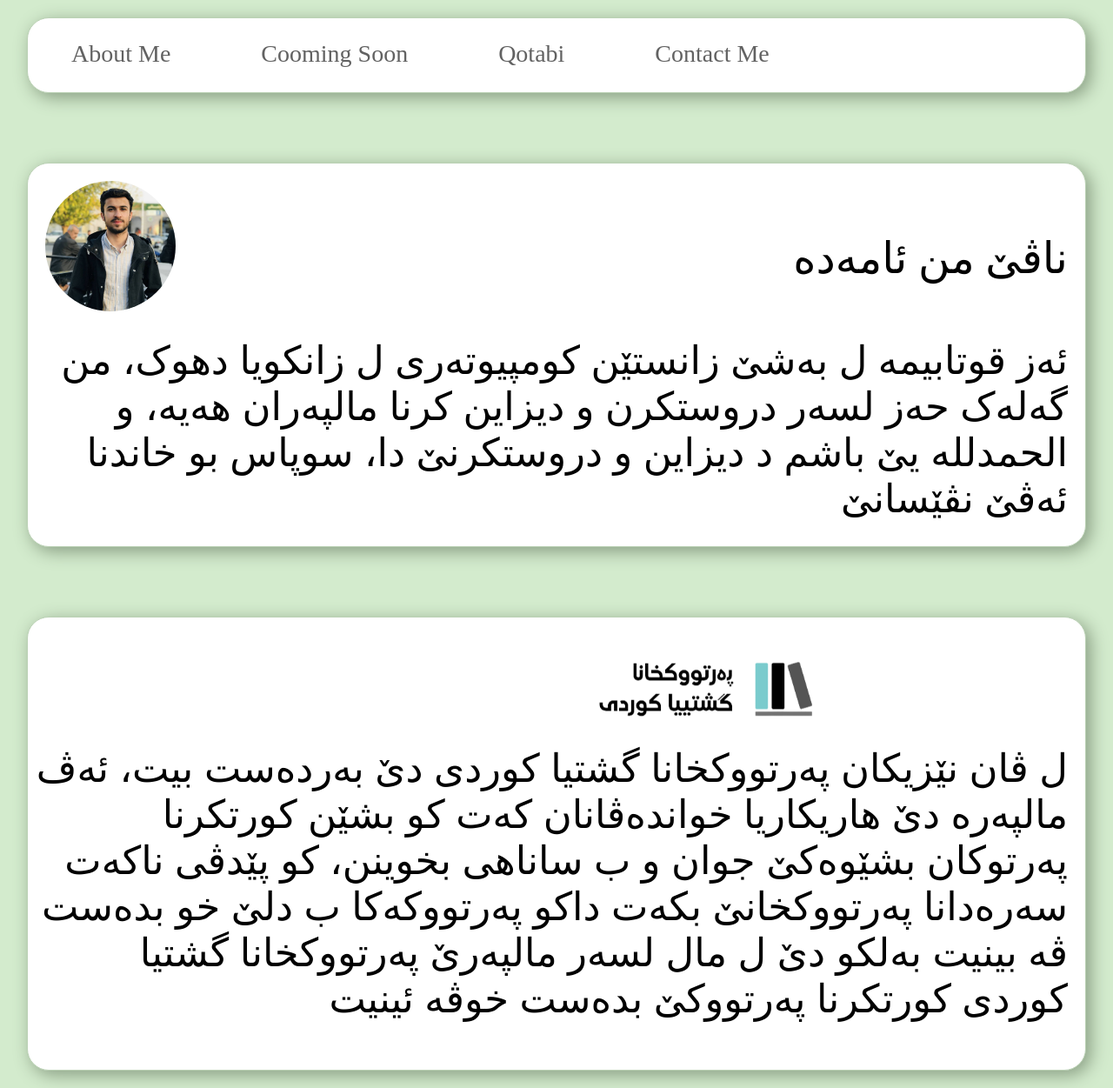
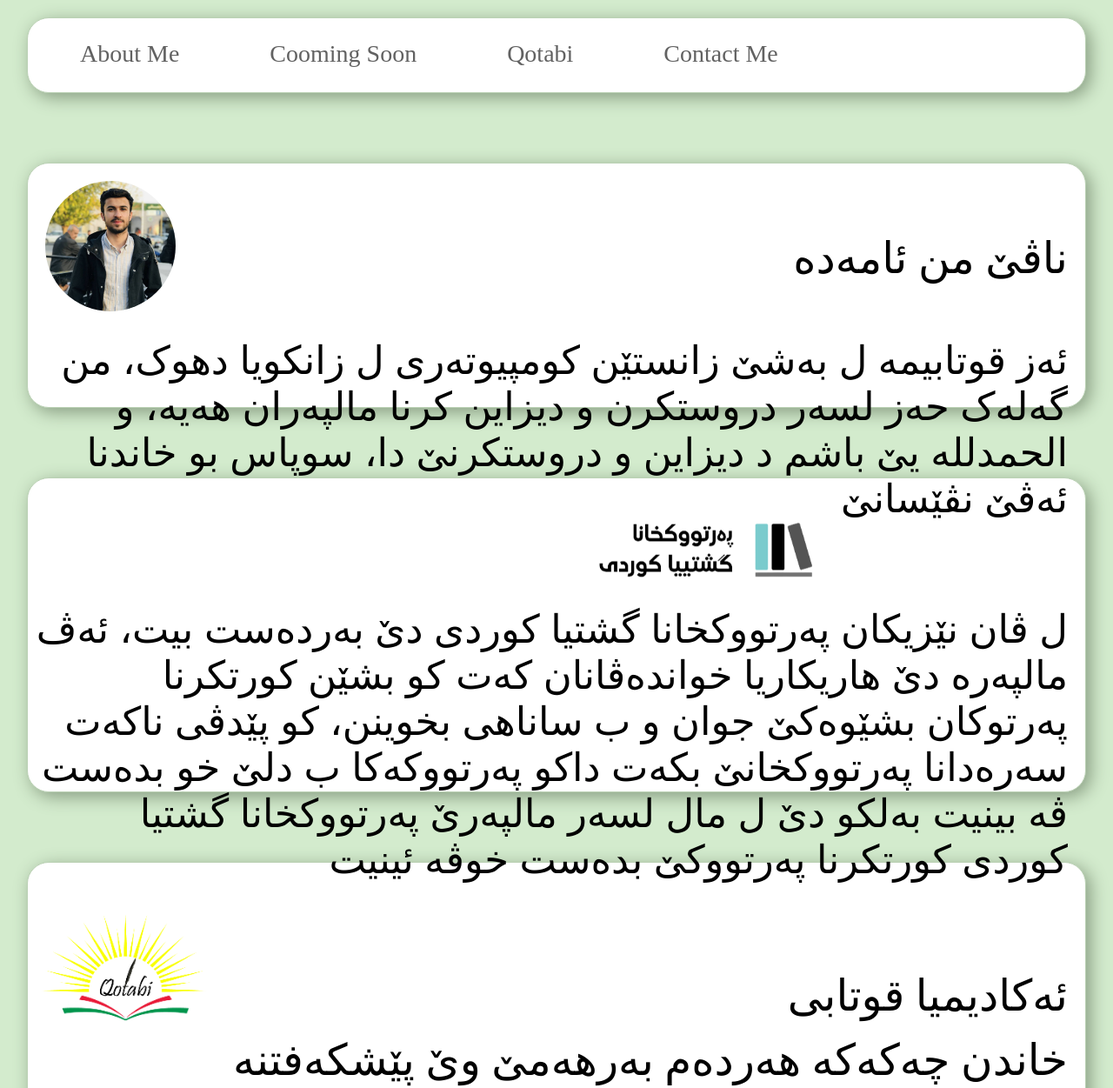
Before and after one commit to amedberznar/About-Me, a plain HTML site: page index.html in a window 1280 px wide. Shown: the top 1251 px of the page at 87% size. Drawn offline with Linux system fonts and the light colour scheme.

Commit message:
Update index.css

```diff
--- a/index.css
+++ b/index.css
@@ -18,7 +18,8 @@ body{
 a{
   text-decoration: none;
   font-size: 28px;
-  margin: auto 50px;
+  margin: auto 40px;
+  padding-left: 20px;
   color: #626262;
 }
 
@@ -29,7 +30,7 @@ a{
   background-color: white;
   box-shadow: 5px 5px 20px #879c81;
   width: 95%;
-  height: 55vh;
+  height: 35vh;
 }
 
 .About-Image{
@@ -65,7 +66,7 @@ a{
   background-color: white;
   box-shadow: 5px 5px 20px #879c81;
   width: 95%;
-  height: 65vh;
+  height: 45vh;
 }
 
 .Book-shop-Logo{
@@ -91,7 +92,7 @@ a{
   background-color: white;
   box-shadow: 5px 5px 20px #879c81;
   width: 95%;
-  height: 75vh;
+  height: 60vh;
 }
 
 .Qotabi-Logo{
@@ -136,7 +137,7 @@ a{
   background-color: white;
   box-shadow: 5px 5px 20px #879c81;
   width: 95%;
-  height: 40vh;
+  height: 27vh;
 }
 
 .Contact-Me-Text{
```
